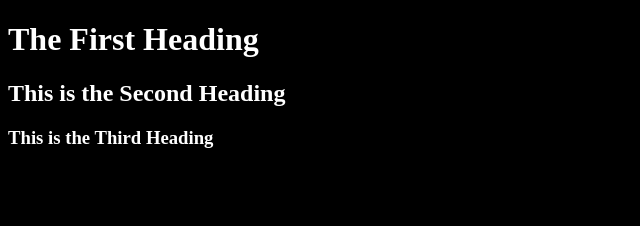
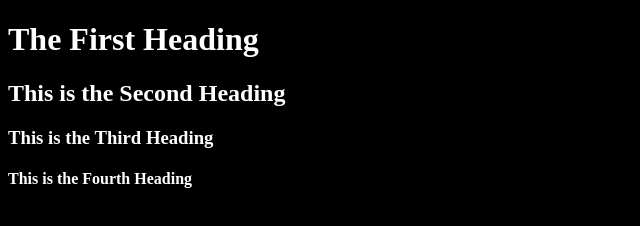
Before and after one commit to RedSinned13a/branch, a plain HTML site: page index.html in a window 1280 px wide. Shown: the whole page, without its empty margins (0-640 px from the left). Drawn offline with Linux system fonts and the light colour scheme.

Commit message:
update 3.0

```diff
--- a/index.html
+++ b/index.html
@@ -16,5 +16,6 @@
     <h1>The First Heading</h1>
     <h2>This is the Second Heading</h2>
     <h3>This is the Third Heading</h3>
+    <h4>This is the Fourth Heading</h4>
   </body>
 </html>
```
